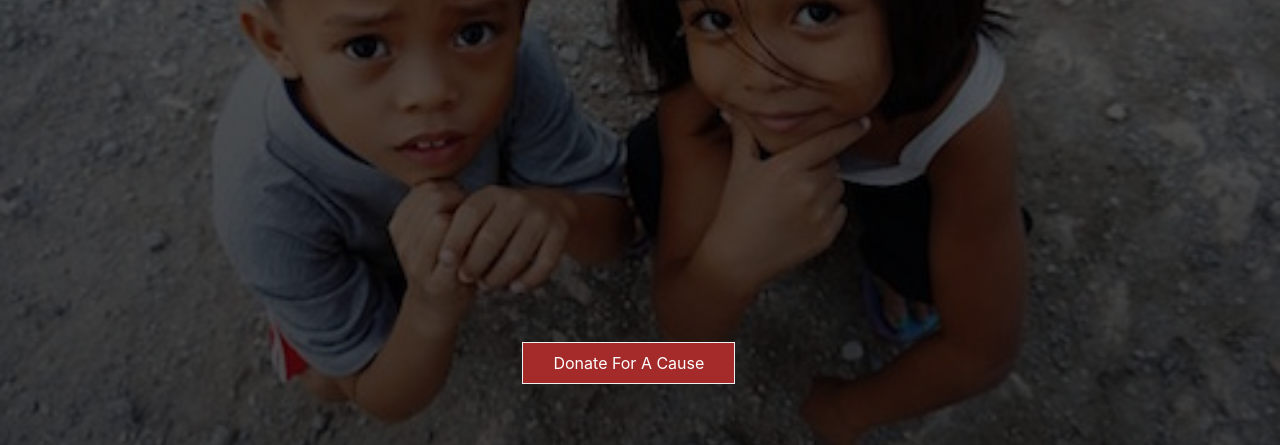
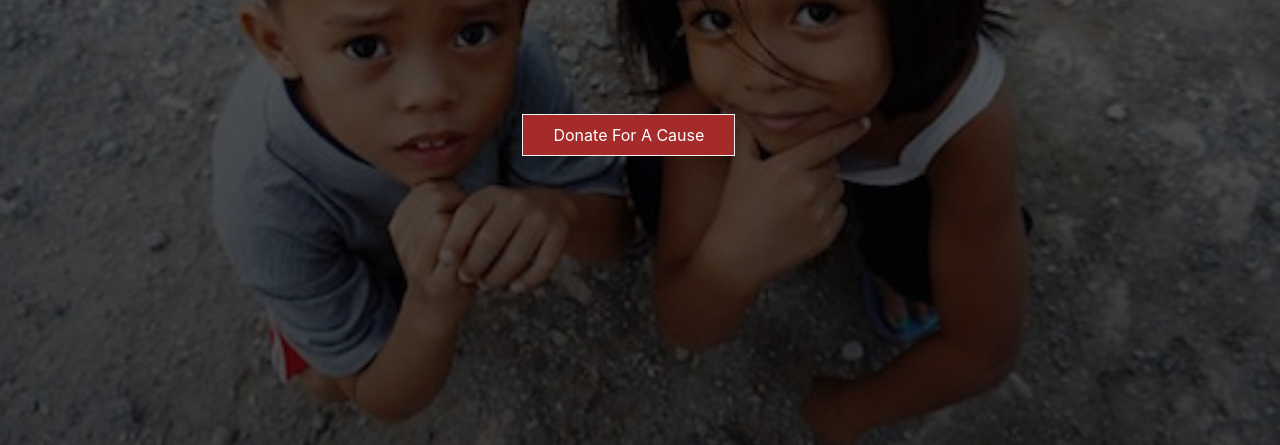
Before and after one commit to sahilpatel99/Task-1, a plain HTML site: page index.html in a window 1280 px wide. Shown: the part 355-800 px from the top of the page. Drawn offline with nearby package versions, Linux system fonts and the light colour scheme.

Commit message:
Update index.html

```diff
--- a/index.html
+++ b/index.html
@@ -29,7 +29,7 @@
                     </div>
                 </div>
                 <div class="row">
-                    <div class="col-12" style="padding-top:30%">
+                    <div class="col-12" style="padding-top:10%">
                         <a href="donate.html" class="button">Donate For A Cause</a>
                     </div>
                 </div>
```
